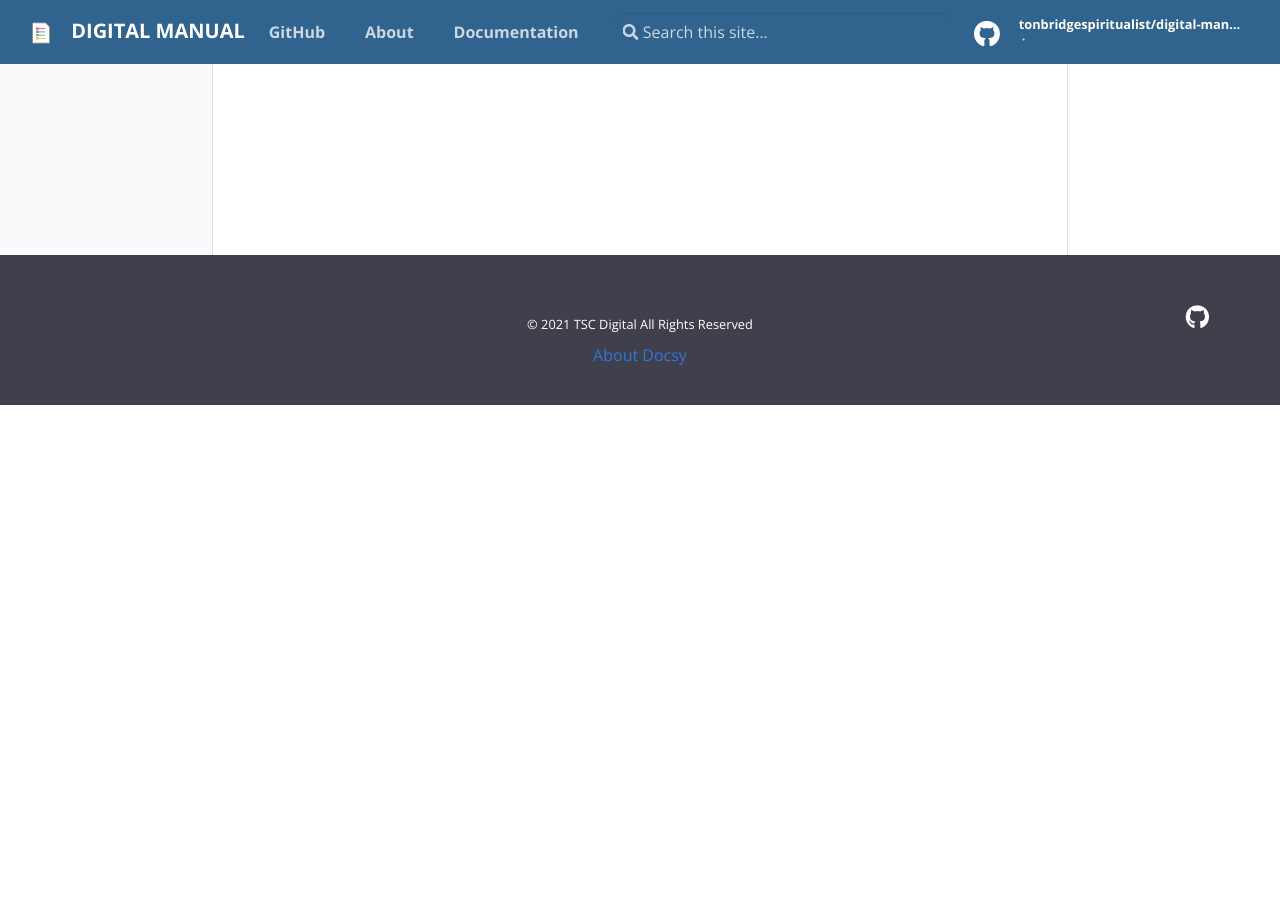
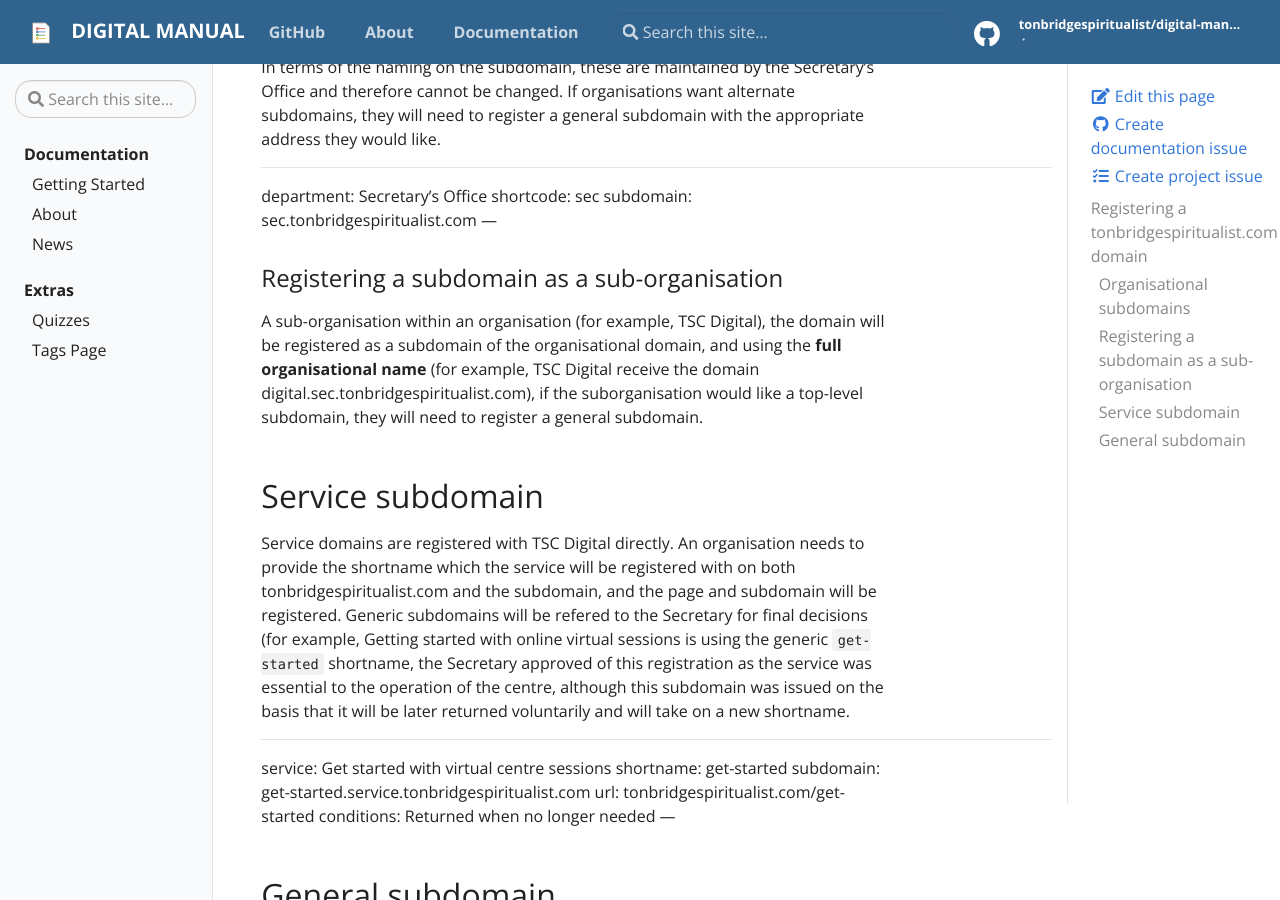
Before and after one commit to tonbridgespiritualist/digital-manual, a Jekyll site: the page built from _docs/domains/registering-a-domain.md, in a window 1280 px wide and 900 px high, scrolled down 629 px. Built offline with Jekyll 4.4.1, drawn with Linux system fonts in a browser that asks for light colours; before the commit the page ends 1034 px from its top, so only the background shows below that; some of the changed text lies outside the part shown.

Commit message:
Update registering-a-domain.md

```diff
--- a/_docs/domains/registering-a-domain.md
+++ b/_docs/domains/registering-a-domain.md
@@ -5,4 +5,44 @@ permalink: /domains/registering-a-domain
 
 # Registering a tonbridgespiritualist.com domain
 
-> Use our [quick quiz] to find out which domain you need to register.
+The Tonbridge Spiritualist Centre domain structure is divided into 3 sections:
+- department
+- service
+- general
+
+Each subdomain type has a different use scenario and registration falls under different criterias.
+
+## Organisational subdomains
+The Secretary's Office maintains a list of organisations within tonbridgespiritualist.com and therefore manages organisational registration on behalf of organisations. The tech lead will need to get in contact with TSC Digital and request their subdomain be propagated to their respective namespace.
+
+In terms of the naming on the subdomain, these are maintained by the Secretary's Office and therefore cannot be changed. If organisations want alternate subdomains, they will need to register a general subdomain with the appropriate address they would like.
+
+---
+department: Secretary's Office
+shortcode: sec
+subdomain: sec.tonbridgespiritualist.com
+---
+
+### Registering a subdomain as a sub-organisation
+A sub-organisation within an organisation (for example, TSC Digital), the domain will be registered as a subdomain of the organisational domain, and using the **full organisational name** (for example, TSC Digital receive the domain digital.sec.tonbridgespiritualist.com), if the suborganisation would like a top-level subdomain, they will need to register a general subdomain.
+
+## Service subdomain
+Service domains are registered with TSC Digital directly. An organisation needs to provide the shortname which the service will be registered with on both tonbridgespiritualist.com and the subdomain, and the page and subdomain will be registered. Generic subdomains will be refered to the Secretary for final decisions (for example, Getting started with online virtual sessions is using the generic `get-started` shortname, the Secretary approved of this registration as the service was essential to the operation of the centre, although this subdomain was issued on the basis that it will be later returned voluntarily and will take on a new shortname.
+
+---
+service: Get started with virtual centre sessions
+shortname: get-started
+subdomain: get-started.service.tonbridgespiritualist.com
+url: tonbridgespiritualist.com/get-started
+conditions: Returned when no longer needed
+---
+
+## General subdomain
+In some cases it may be necessary to register additional subdomains for specific purposes, whilst every attempt must be made to prevent registering additional subdomains, there may be a few reasons why:
+- registering a subdomain because multiple organisations are involved
+- registering a subdomain because it doesn't make sense to have it hosted within a department's space (e.g., open-day.sec.tonbridgespiritualist.com appears to be an internal service relating to an Open event.)
+- registering a subdomain because the intended use of the subdomain is as a public campaign, but not as a service where the user completely interacts with the organisation (e.g. registering whats-happening.tonbridgespiritualist.com in order to inform the public about what is happening in centre, but in a way which would not be appropriate on the main website.)
+
+In these cases, it would be the best idea to register a subdomain. Your domain will be delegated to the same nameservers as your primary department subdomain is, it is the responsibility of the Digital Manager in the Department to inform us if that is not correct.
+
+General subdomains will be considered on a case-by-case basis. For example, roadmap.tonbridgespiritualist.com could be considered a web app of multiple different uses, including a roadmap to reopening (Coronavirus), a roadmap for digital services and a roadmap for centre development in general. Therefore, it will most likely not be registered to any organisation.
```
